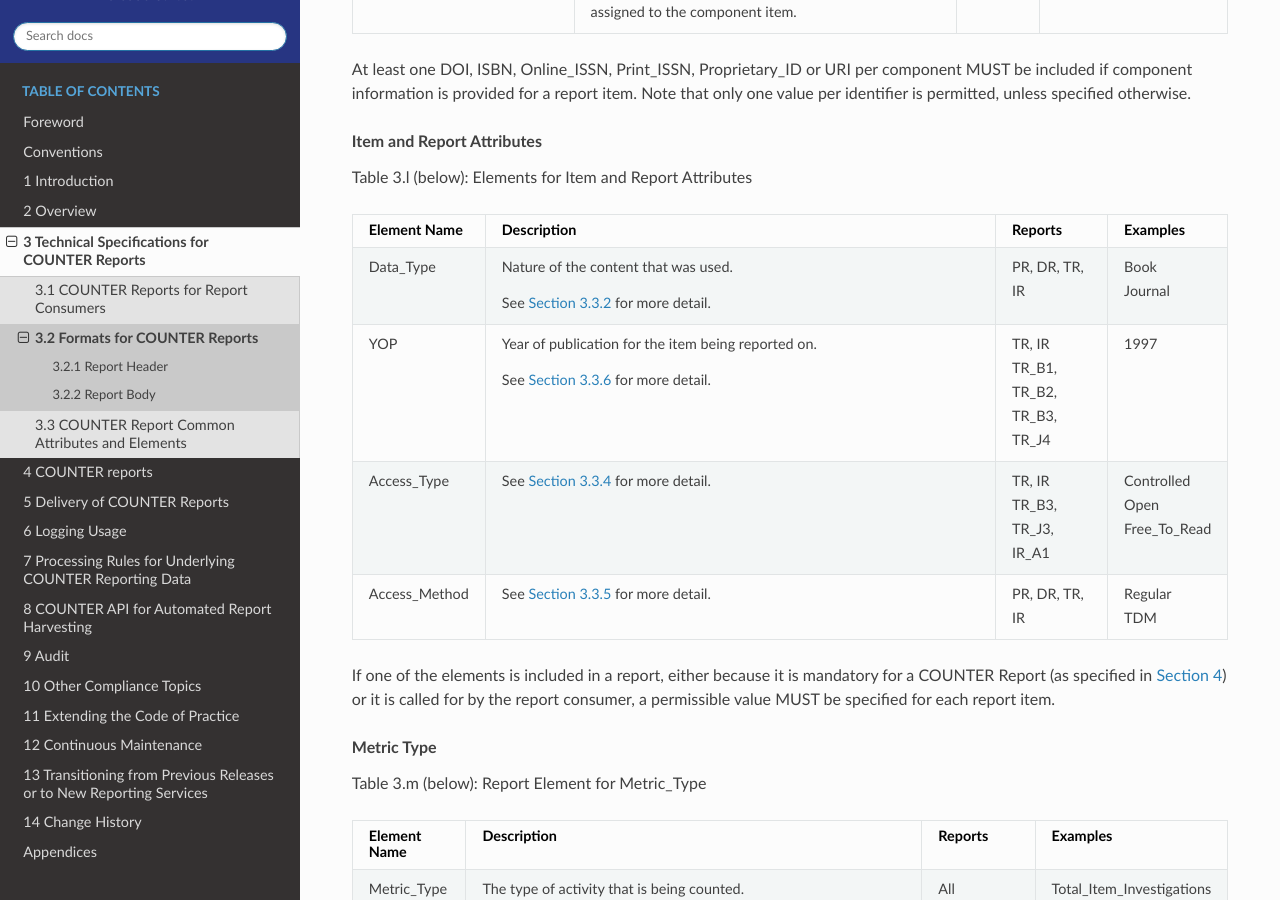
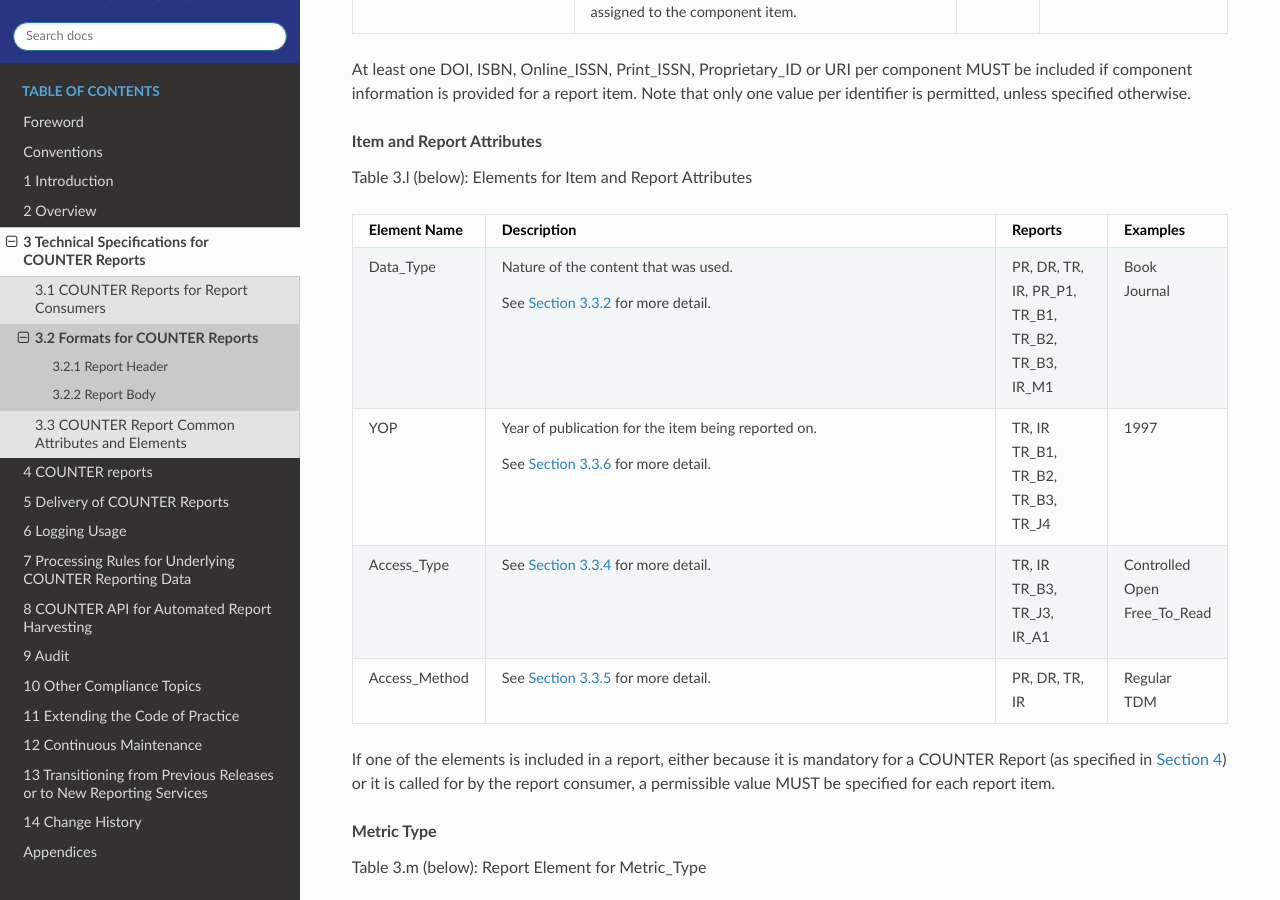
Before and after one commit to Project-Counter/cop5, a Sphinx documentation site: the page built from source/03-specifications/02-formats-for-counter-reports.rst, in a window 1280 px wide and 900 px high, scrolled down 10393 px. Built offline with Sphinx 7.4.7 and the Read the Docs theme 3.1.0, drawn with Linux system fonts in a browser that asks for light colours.

```diff
--- a/source/03-specifications/02-formats-for-counter-reports.rst
+++ b/source/03-specifications/02-formats-for-counter-reports.rst
@@ -481,7 +481,7 @@ Table 3.l (below): Elements for Item and Report Attributes
      - Nature of the content that was used.
 
        See :numref:`data-types` for more detail.
-     - PR, DR, TR, IR
+     - PR, DR, TR, IR, PR_P1, TR_B1, TR_B2, TR_B3, IR_M1
      - Book\ |br|\ |lb|
        Journal
 
```
